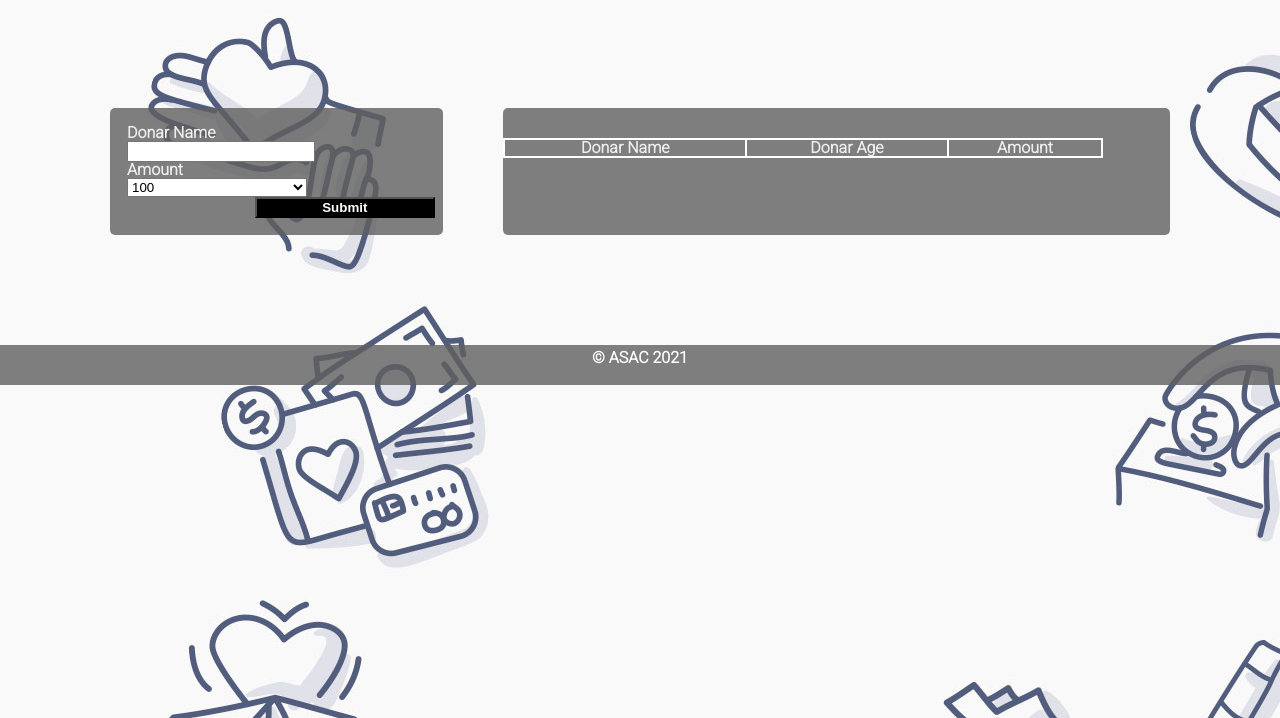
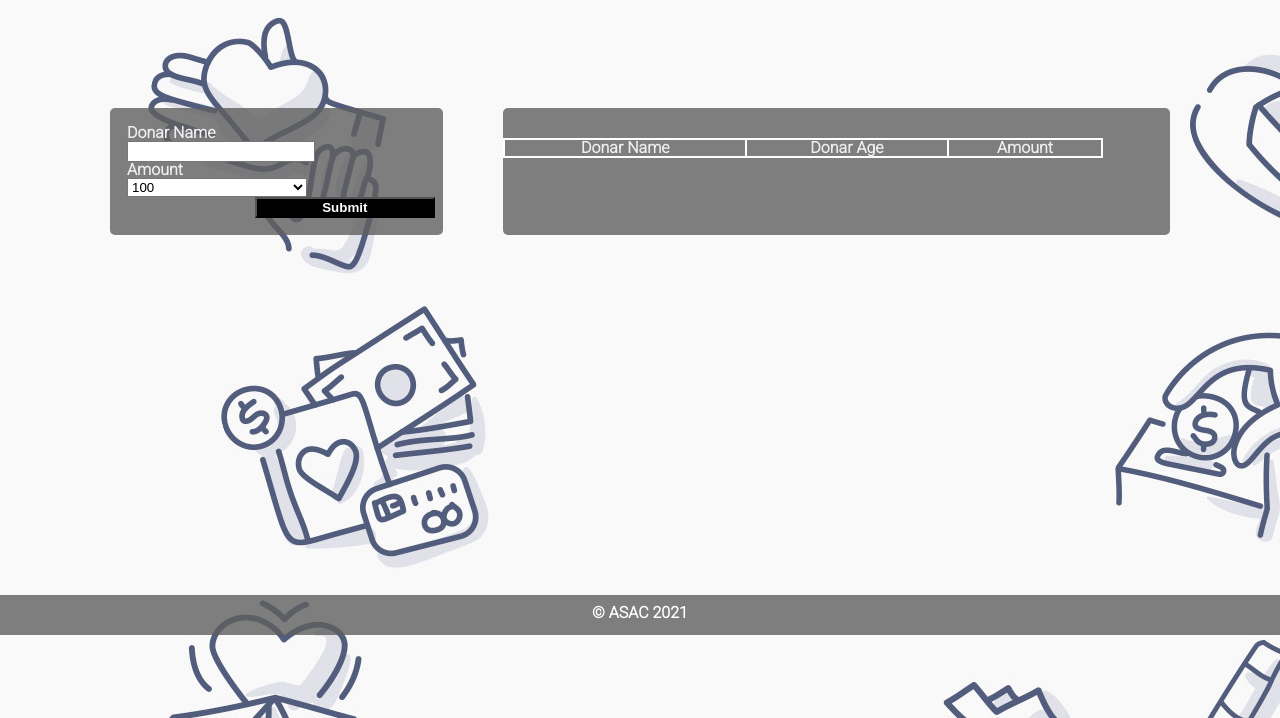
Before and after one commit to Maram-Ankir/Donors-informations, a plain HTML site: page index.html in a window 1280 px wide. Shown: the part 82-800 px from the top of the page. Drawn offline with Linux system fonts and the light colour scheme.

Commit message:
adding all files

```diff
--- a/css/style.css
+++ b/css/style.css
@@ -82,14 +82,15 @@ input,select{
 }
 
 footer{
-    position: relative;
-    bottom: 0;
+    margin-top: 250px;
+    /* position: fixed;
+    bottom: 0; */
     height: 40px;
     background-color: rgba(96, 96, 96,.8);
 }
 #footer{
     position: relative;
-    top:5px;
+    top:10px;
     font-weight: bold;
     color: white;
     text-align: center;
```
